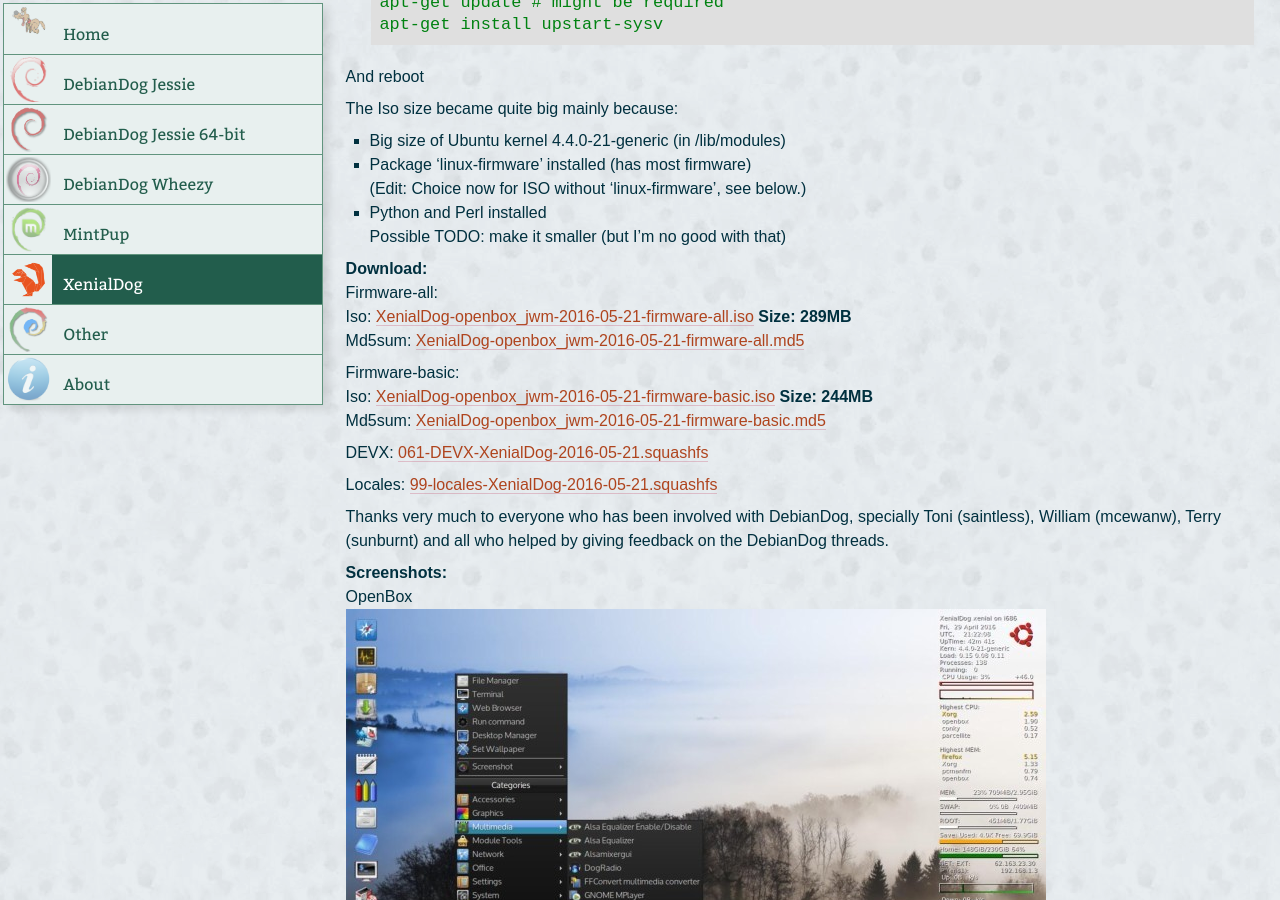
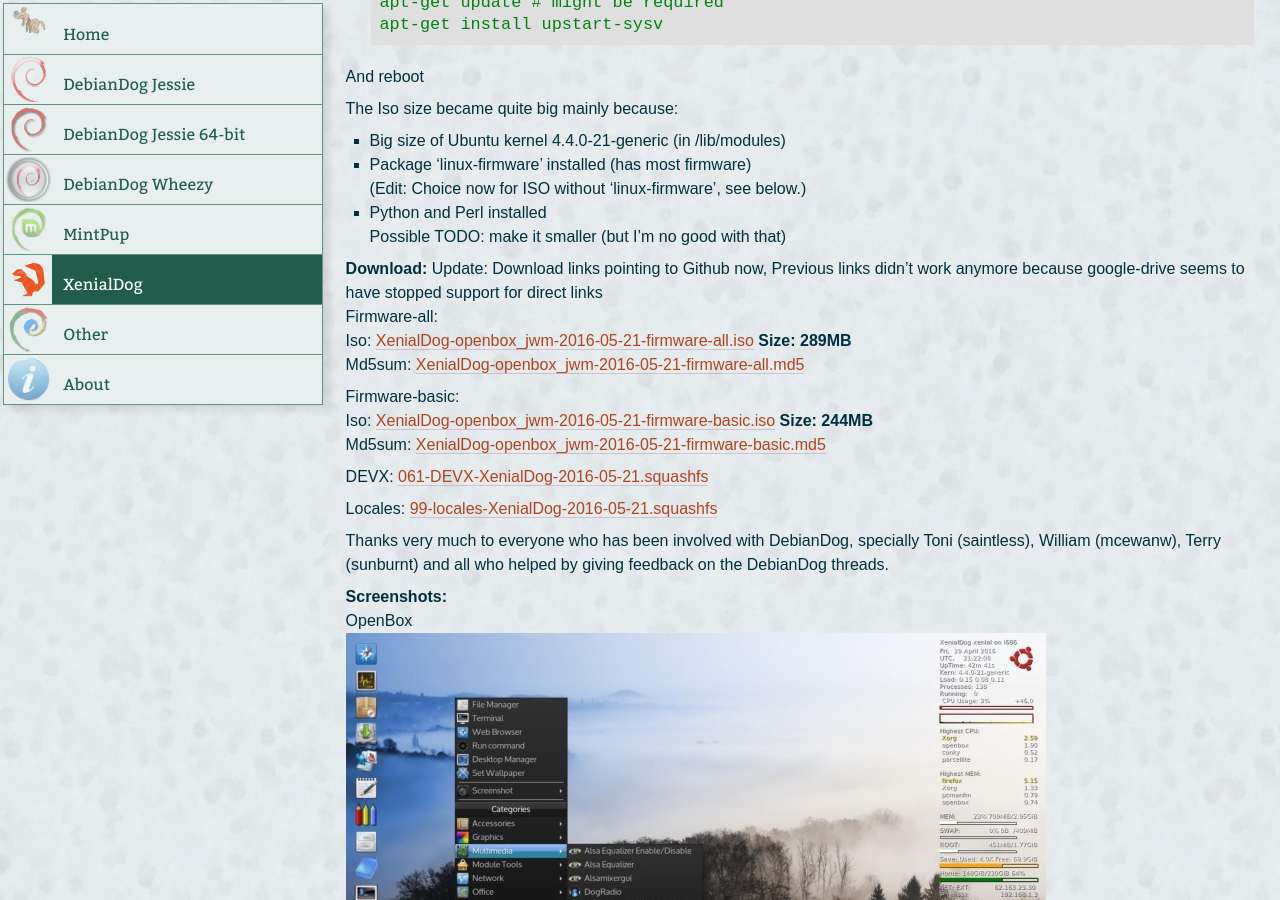
Before and after one commit to DebianDog/doglinux, a Jekyll site: the page built from zz05xenialdog.md, in a window 1280 px wide and 900 px high, scrolled down 916 px. Built offline with Jekyll 4.4.1, drawn with Linux system fonts in a browser that asks for light colours.

Commit message:
Update zz05xenialdog.md
Download links updated

```diff
--- a/zz05xenialdog.md
+++ b/zz05xenialdog.md
@@ -57,18 +57,18 @@ The Iso size became quite big mainly because:
 - Python and Perl installed
 Possible TODO: make it smaller (but I'm no good with that)
 
-**Download:**
+**Download:** Update: Download links pointing to Github now, Previous links didn't work anymore because google-drive seems to have stopped support for direct links
 Firmware-all:
-Iso: [XenialDog-openbox_jwm-2016-05-21-firmware-all.iso](https://googledrive.com/host/0ByBgCDlZZ8K5bUsxVnhCTkhoZDA/XenialDog/XenialDog-openbox_jwm-2016-05-21-firmware-all.iso) **Size: 289MB**
-Md5sum: [XenialDog-openbox_jwm-2016-05-21-firmware-all.md5](https://googledrive.com/host/0ByBgCDlZZ8K5bUsxVnhCTkhoZDA/XenialDog/XenialDog-openbox_jwm-2016-05-21-firmware-all.md5){:target="_blank"}
+Iso: [XenialDog-openbox_jwm-2016-05-21-firmware-all.iso](https://github.com/DebianDog/xenialdog/releases/download/v0.1/XenialDog-openbox_jwm-2016-05-21-firmware-all.iso) **Size: 289MB**
+Md5sum: [XenialDog-openbox_jwm-2016-05-21-firmware-all.md5](https://github.com/DebianDog/xenialdog/releases/download/v0.1/XenialDog-openbox_jwm-2016-05-21-firmware-all.md5){:target="_blank"}
 
 Firmware-basic:
-Iso: [XenialDog-openbox_jwm-2016-05-21-firmware-basic.iso](https://googledrive.com/host/0ByBgCDlZZ8K5bUsxVnhCTkhoZDA/XenialDog/XenialDog-openbox_jwm-2016-05-21-firmware-basic.iso) **Size: 244MB**
-Md5sum: [XenialDog-openbox_jwm-2016-05-21-firmware-basic.md5](https://googledrive.com/host/0ByBgCDlZZ8K5bUsxVnhCTkhoZDA/XenialDog/XenialDog-openbox_jwm-2016-05-21-firmware-basic.md5)
+Iso: [XenialDog-openbox_jwm-2016-05-21-firmware-basic.iso](https://github.com/DebianDog/xenialdog/releases/download/v0.1/XenialDog-openbox_jwm-2016-05-21-firmware-basic.iso) **Size: 244MB**
+Md5sum: [XenialDog-openbox_jwm-2016-05-21-firmware-basic.md5](https://github.com/DebianDog/xenialdog/releases/download/v0.1/XenialDog-openbox_jwm-2016-05-21-firmware-basic.md5)
 
-DEVX: [061-DEVX-XenialDog-2016-05-21.squashfs](https://googledrive.com/host/0ByBgCDlZZ8K5YlNRZGlnbDFLY3c/Extra-Modules/061-DEVX-XenialDog-2016-05-21.squashfs)
+DEVX: [061-DEVX-XenialDog-2016-05-21.squashfs](https://github.com/DebianDog/xenialdog/releases/download/v1.0/061-DEVX-XenialDog-2016-05-21.squashfs)
 
-Locales: [99-locales-XenialDog-2016-05-21.squashfs](https://googledrive.com/host/0ByBgCDlZZ8K5YlNRZGlnbDFLY3c/Extra-Modules/99-locales-XenialDog-2016-05-21.squashfs)
+Locales: [99-locales-XenialDog-2016-05-21.squashfs](https://github.com/DebianDog/xenialdog/releases/download/v1.0/99-locales-XenialDog-2016-05-21.squashfs)
 
 Thanks very much to everyone who has been involved with DebianDog, specially Toni (saintless), William (mcewanw), Terry (sunburnt) and all who helped by giving feedback on the DebianDog threads.
 
```
